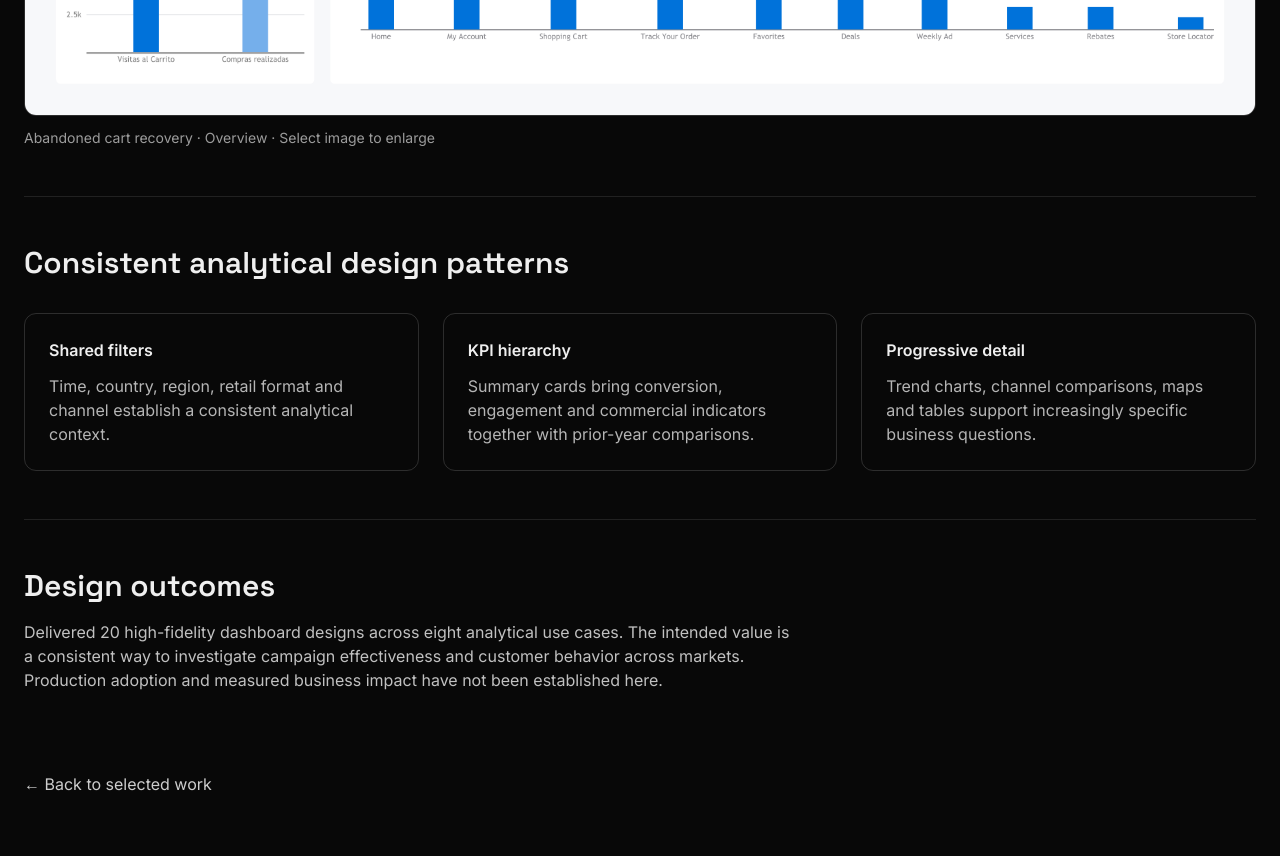
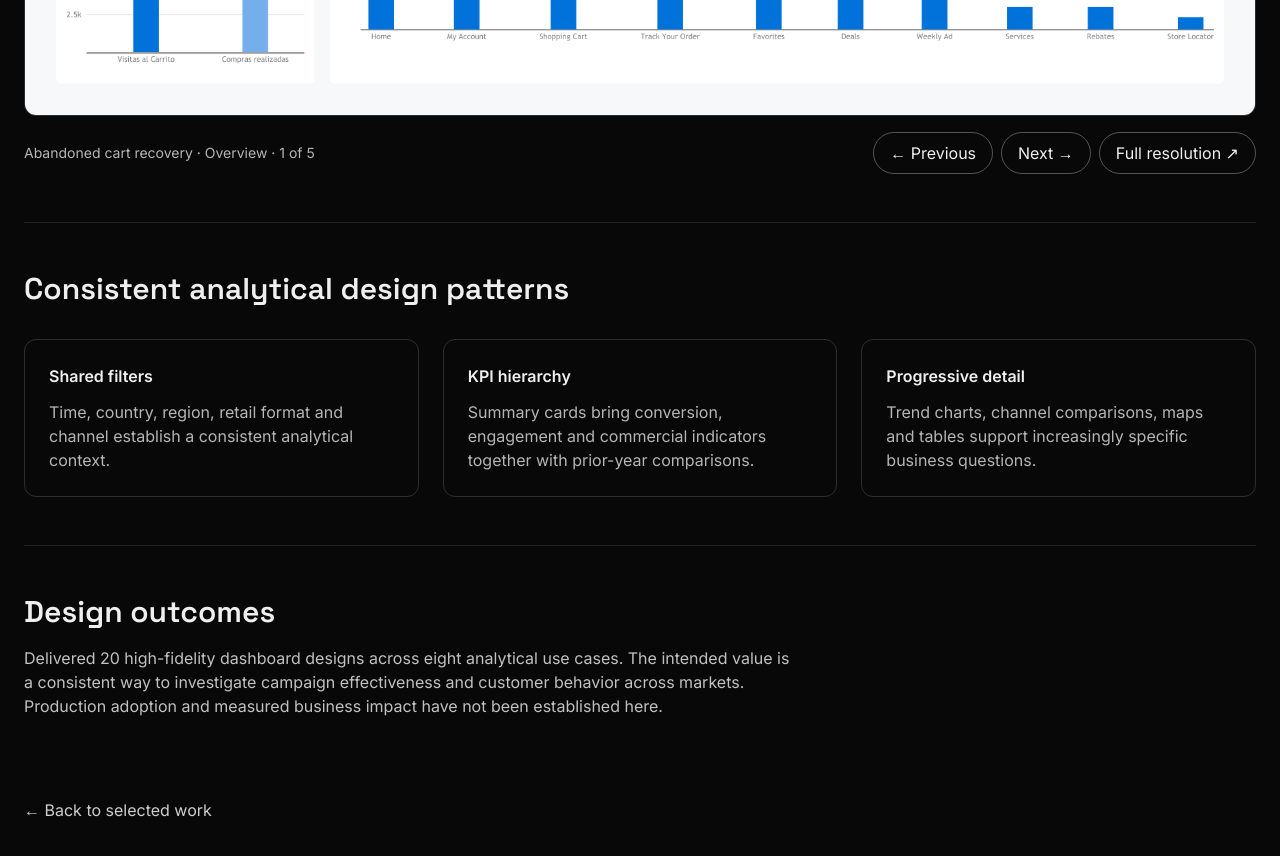
Before and after one commit to jp09campos/design-portfolio, a Next.js app: page /projects/crm-analytics in a window 1280 px wide. Shown: the part 2760-3616 px from the top of the page. Built offline with nearby package versions, Linux system fonts and the light colour scheme.

Commit message:
Release 2.3: refine gallery navigation and full-resolution access

```diff
--- a/app/projects/crm-analytics/page.tsx
+++ b/app/projects/crm-analytics/page.tsx
@@ -21,6 +21,7 @@ export default function CRMAnalytics(){
  const current=cases[selected]
  const src='/crm-analytics/'+current.id+'-'+view+'.png'
  const [failed,setFailed]=useState(false)
+ const move=(direction:number)=>{const i=current.views.indexOf(view);setView(current.views[(i+direction+current.views.length)%current.views.length]);setFailed(false)}
  const change=(index:number)=>{setSelected(index);setView(cases[index].views[0]);setFailed(false)}
  return <main className="min-h-screen bg-[#080808] text-[#efefef]">
  <div className="max-w-7xl mx-auto px-6 pt-28 pb-20">
@@ -41,9 +42,9 @@ export default function CRMAnalytics(){
  <section id="gallery" className="py-12 scroll-mt-24 border-t border-white/10"><h2 className="text-3xl font-display font-semibold">Explore the dashboard ecosystem</h2><p className="mt-3 text-white/70">Original design exports. All displayed figures and customer names are fictional demonstration data.</p>
  <label htmlFor="crm-case" className="block mt-8 text-sm text-white/70">Business use case</label><select id="crm-case" value={selected} onChange={e=>change(Number(e.target.value))} className="mt-2 w-full max-w-md bg-[#171717] border border-white/25 rounded-lg p-3">{cases.map((c,i)=><option key={c.id} value={i}>{c.name}</option>)}</select>
  <div className="flex flex-wrap gap-2 my-5">{current.views.map(v=><button key={v} aria-pressed={view===v} onClick={()=>{setView(v);setFailed(false)}} className={'rounded-full border px-4 py-2 text-sm '+(view===v?'bg-white text-black border-white':'border-white/25 text-white/80')}>{labels[v]}</button>)}</div>
- {failed?<div className="border border-white/15 rounded-xl p-12 text-center text-white/70">Dashboard image pending upload.</div>:<button onClick={()=>dialog.current?.showModal()} className="block w-full rounded-xl overflow-hidden border border-white/15 focus-visible:outline focus-visible:outline-sky-400" aria-label="Enlarge dashboard"><img key={src} src={src} alt={current.name+' — '+labels[view]+' dashboard design'} onError={()=>setFailed(true)} className="w-full h-auto" /></button>}
- <p className="text-sm text-white/60 mt-3">{current.name} · {labels[view]} · Select image to enlarge</p>
- <dialog ref={dialog} className="max-w-[96vw] max-h-[96vh] bg-[#111] text-white rounded-xl p-4 backdrop:bg-black/90"><div className="flex justify-between gap-4 mb-3"><span>{current.name} · {labels[view]}</span><button autoFocus onClick={()=>dialog.current?.close()} className="border border-white/30 rounded-full px-4 py-1">Close</button></div><img src={src} alt={current.name+' enlarged dashboard'} className="max-w-full max-h-[82vh] object-contain mx-auto"/></dialog>
+ {failed?<div className="border border-white/15 rounded-xl p-12 text-center text-white/70">Dashboard image pending upload.</div>:<button onClick={()=>dialog.current?.showModal()} className="block w-full rounded-xl overflow-hidden border border-white/15 focus-visible:outline focus-visible:outline-sky-400" aria-label="Enlarge dashboard"><img key={src} loading="lazy" decoding="async" src={src} alt={current.name+' — '+labels[view]+' dashboard design'} onError={()=>setFailed(true)} className="w-full h-auto" /></button>}
+ <div className="flex flex-wrap items-center justify-between gap-3 mt-4"><p aria-live="polite" className="text-sm text-white/70">{current.name} · {labels[view]} · {current.views.indexOf(view)+1} of {current.views.length}</p><div className="flex flex-wrap gap-2"><button disabled={current.views.length===1} onClick={()=>move(-1)} className="border border-white/30 rounded-full px-4 py-2 disabled:opacity-40">← Previous</button><button disabled={current.views.length===1} onClick={()=>move(1)} className="border border-white/30 rounded-full px-4 py-2 disabled:opacity-40">Next →</button><a href={src} target="_blank" rel="noopener noreferrer" className="border border-white/30 rounded-full px-4 py-2">Full resolution ↗</a></div></div>
+ <dialog ref={dialog} aria-label="Enlarged dashboard design" onKeyDown={e=>{if(e.key==="ArrowLeft"){e.preventDefault();move(-1)}if(e.key==="ArrowRight"){e.preventDefault();move(1)}}} className="max-w-[96vw] max-h-[96vh] bg-[#111] text-white rounded-xl p-4 backdrop:bg-black/90"><div className="flex justify-between gap-4 mb-3"><span>{current.name} · {labels[view]}</span><button autoFocus onClick={()=>dialog.current?.close()} className="border border-white/30 rounded-full px-4 py-1">Close</button></div><img loading="lazy" decoding="async" src={src} alt={current.name+' enlarged dashboard'} className="max-w-full max-h-[82vh] object-contain mx-auto"/></dialog>
  </section>
  <section className="py-12 border-t border-white/10"><h2 className="text-3xl font-display font-semibold">Consistent analytical design patterns</h2><div className="grid md:grid-cols-3 gap-6 mt-8">{[['Shared filters','Time, country, region, retail format and channel establish a consistent analytical context.'],['KPI hierarchy','Summary cards bring conversion, engagement and commercial indicators together with prior-year comparisons.'],['Progressive detail','Trend charts, channel comparisons, maps and tables support increasingly specific business questions.']].map(([h,p])=><div key={h} className="border border-white/15 rounded-xl p-6"><h3 className="font-semibold">{h}</h3><p className="mt-3 text-white/70">{p}</p></div>)}</div></section>
  <section className="py-12 border-t border-white/10"><h2 className="text-3xl font-display font-semibold">Design outcomes</h2><p className="mt-4 max-w-3xl text-white/75">Delivered 20 high-fidelity dashboard designs across eight analytical use cases. The intended value is a consistent way to investigate campaign effectiveness and customer behavior across markets. Production adoption and measured business impact have not been established here.</p></section>
```
